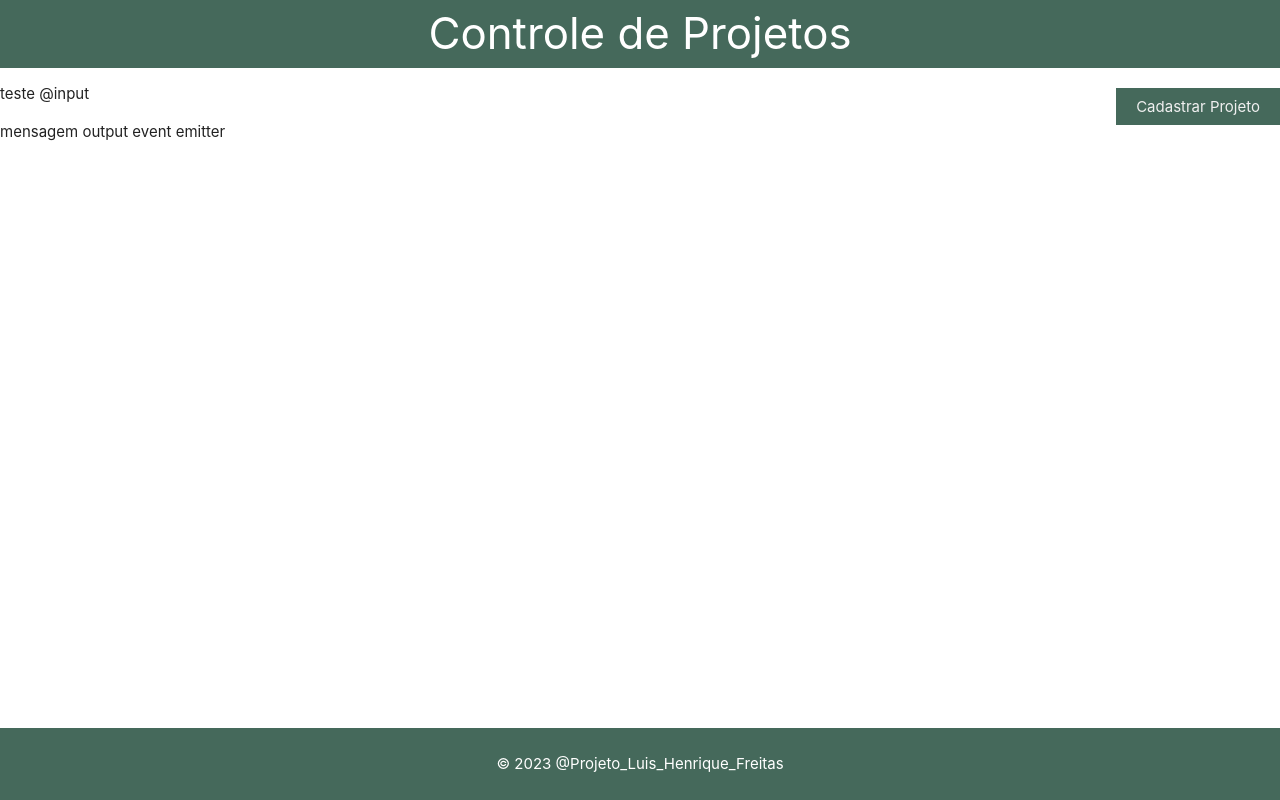
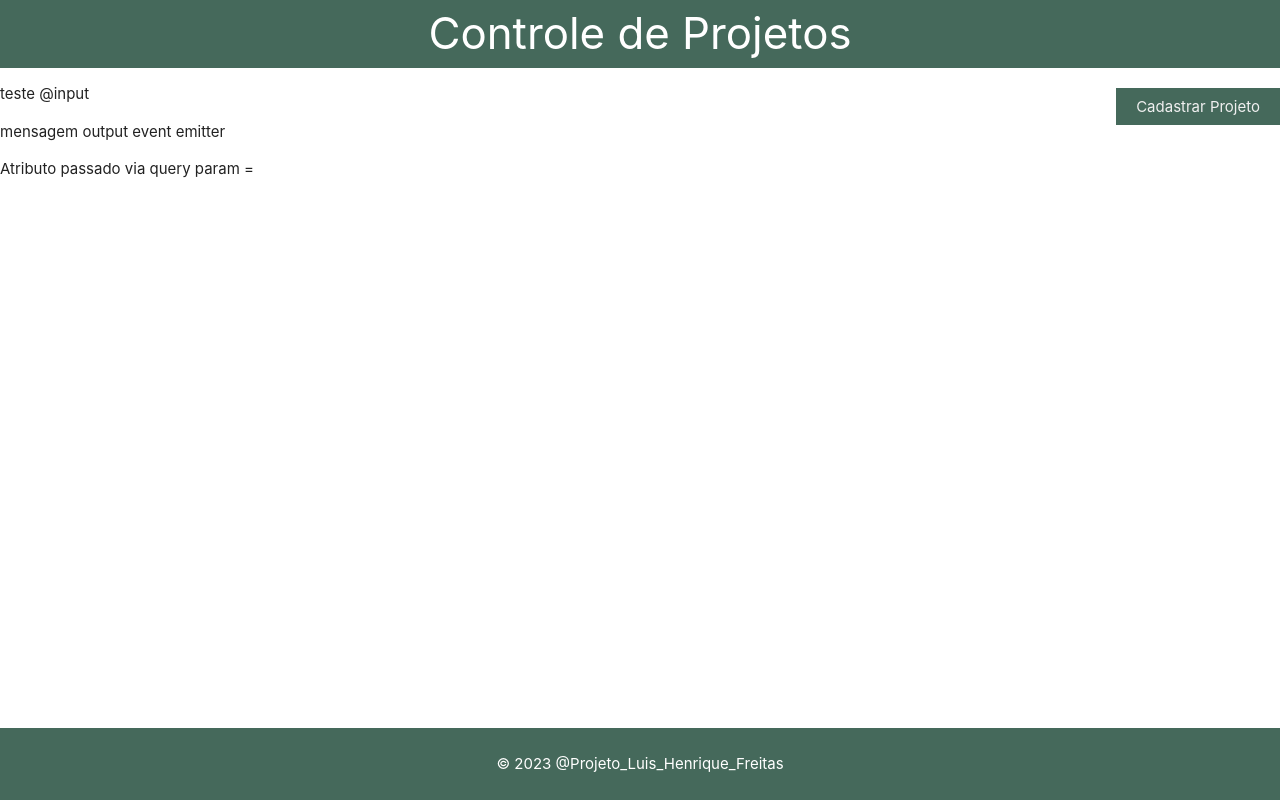
Before and after one commit to Luishdsfreitas/controle-projetos, an Angular app: page / in a window 1280 px wide. Built offline with nearby package versions, Linux system fonts and the light colour scheme.

Commit message:
Ajuste exibição query param

```diff
--- a/src/app/cadastro-projeto/cadastro-projeto.component.html
+++ b/src/app/cadastro-projeto/cadastro-projeto.component.html
@@ -5,3 +5,5 @@
 
 
 <p>{{ mensagemOutput }}</p>
+
+<p>Atributo passado via query param = {{numero}}</p>
--- a/src/app/cadastro-projeto/cadastro-projeto.component.ts
+++ b/src/app/cadastro-projeto/cadastro-projeto.component.ts
@@ -14,13 +14,15 @@ export class CadastroProjetoComponent {
 
   mensagemOutput: string = '';
 
+  numero: number | undefined;
+
   receberOutput(msg: string) {
     this.mensagemOutput = msg;
   }
 
   ngOnInit(){
     this.route.queryParams.subscribe((params) => {
-      console.log(params['numero'])
+      this.numero = (params['numero'])
   });
   }
 
```
